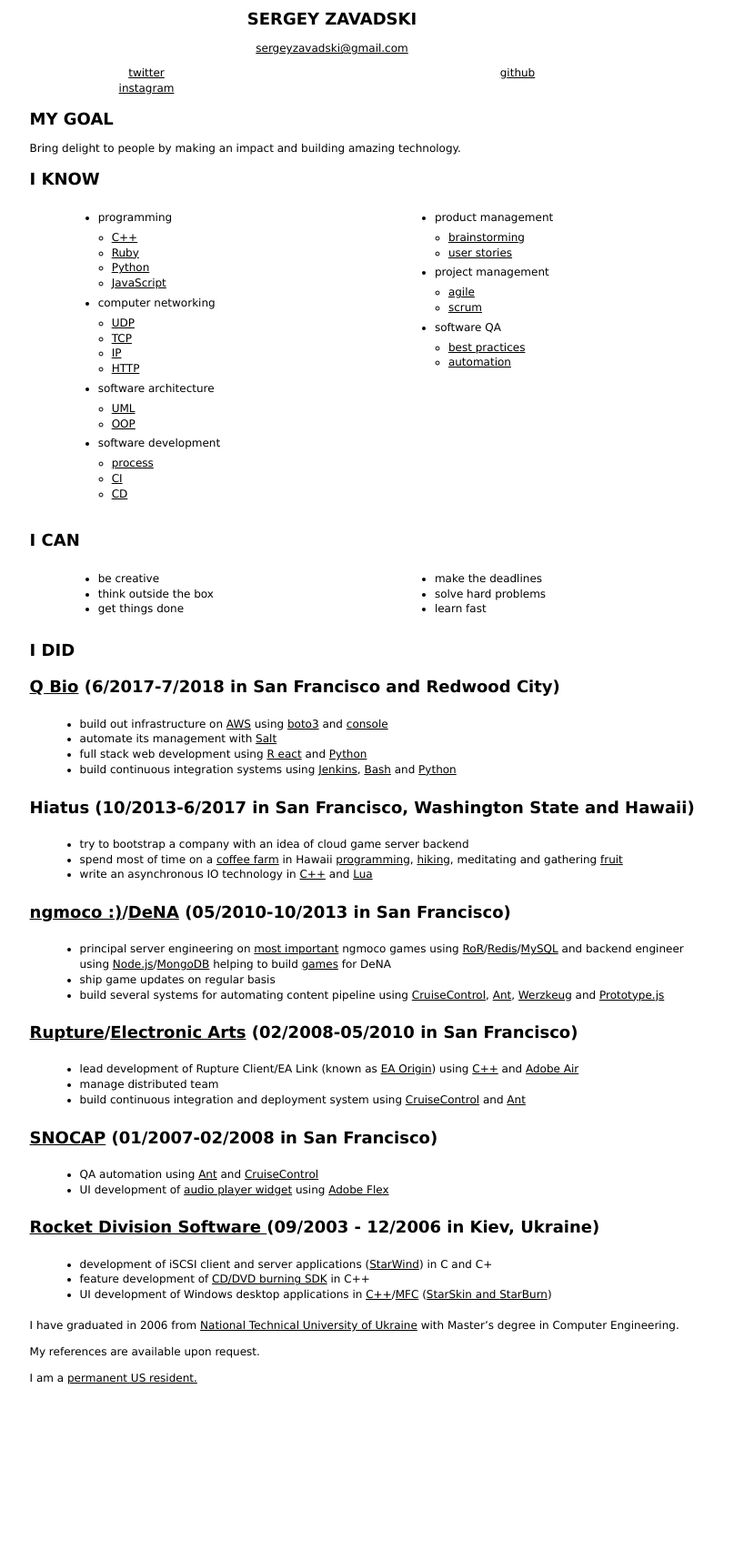
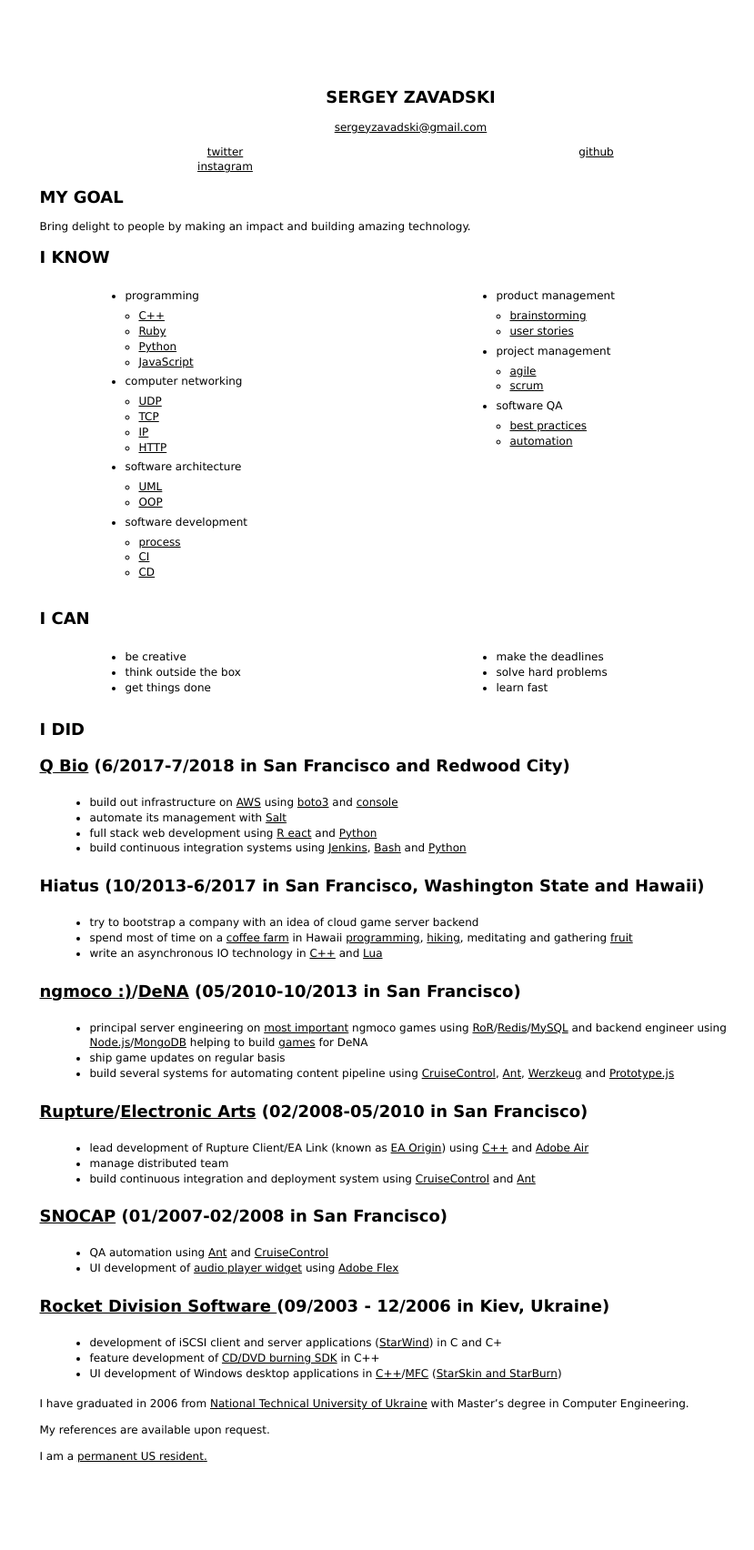
Before and after one commit to sarquaz/sarquaz.github.io, a Jekyll site: the page resume.html, which Jekyll copies as it is, in a window 1280 px wide. Shown: the whole page at 91% size, without its empty margins (51-880 px from the left). Built offline with Jekyll 4.4.1, drawn with Linux system fonts in a browser that asks for light colours; before the commit the page ends 1535 px from its top, so only the background shows below that.

Commit message:
update css

```diff
--- a/css/resume.css
+++ b/css/resume.css
@@ -1,15 +1,14 @@
 body {
     font: 12px/1.4 "Geneva";
     width: 8.5in;
+    margin: 25mm 25mm 25mm 25mm;
+
 }
 
 .top {
     text-align: center;
 }
 
-.main {
-    margin-left: 20mm
-}
 
 h1 {
     text-transform: uppercase;
```
